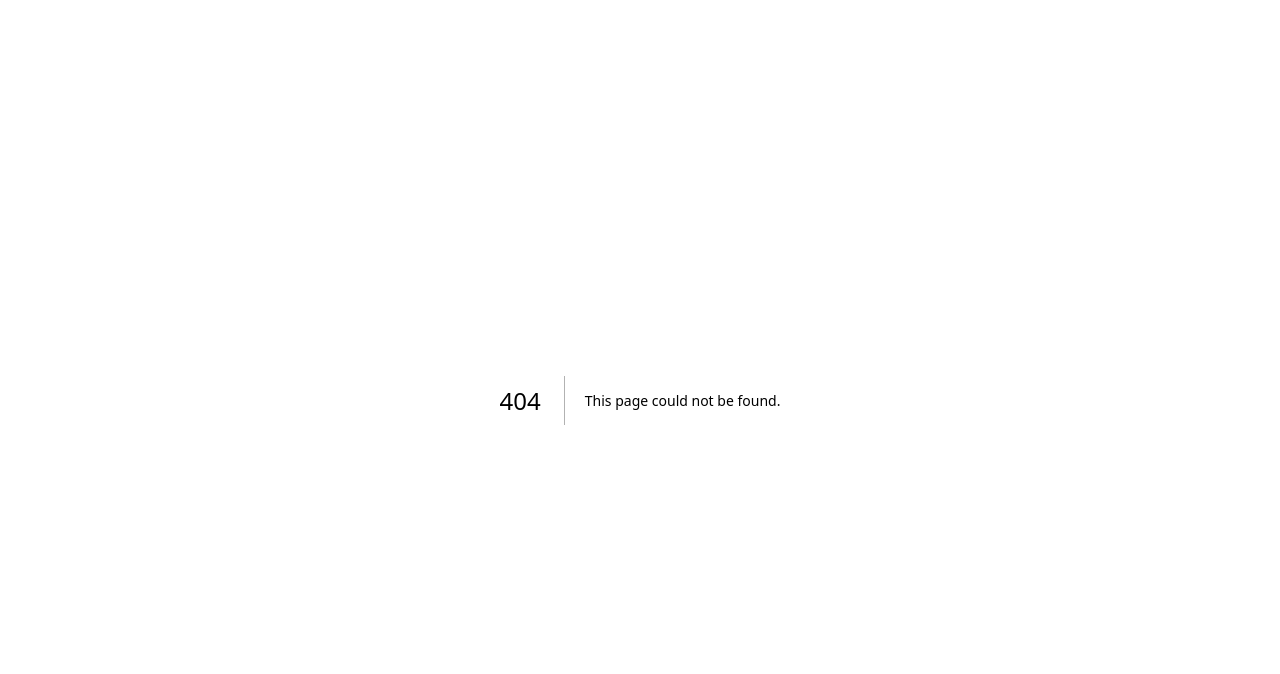
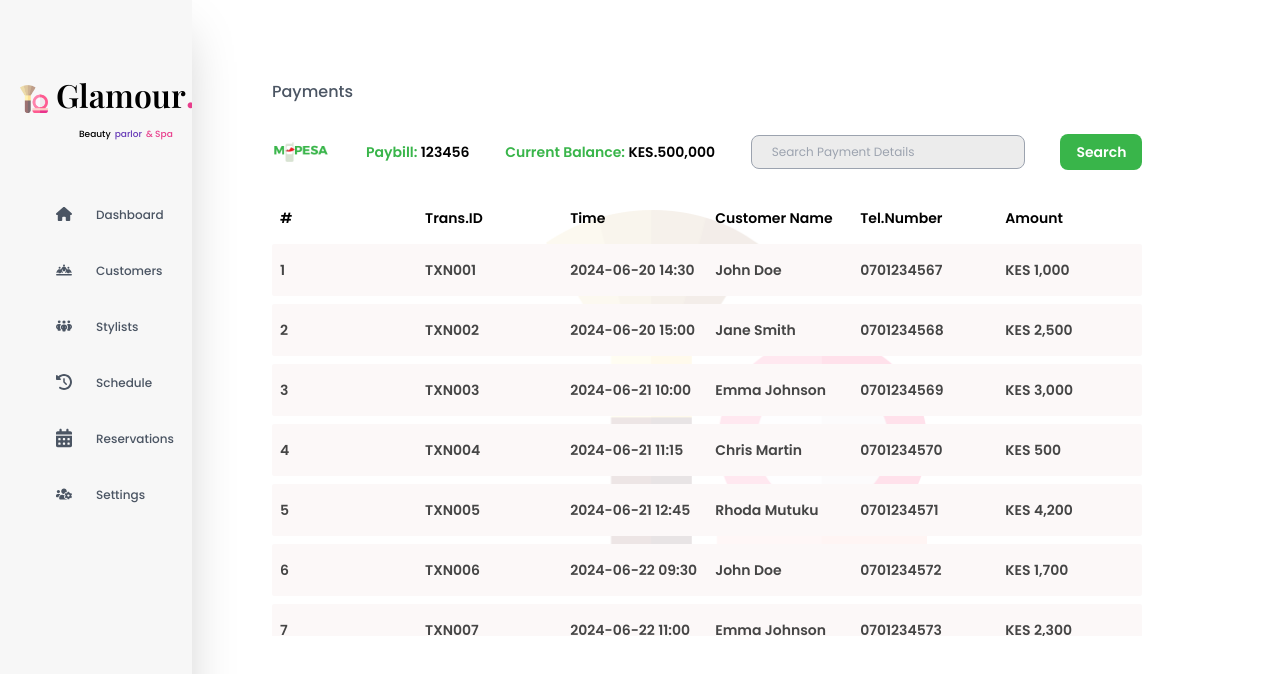
Before and after one commit to DennisMuindi/Salon-MS, a Next.js app: page /payment in a window 1280 px wide. Before the commit this address had no page. Shown: the top 674 px of the page. Built offline with nearby package versions, Linux system fonts and the light colour scheme; a web font is replaced by a local one.

Commit message:
New payment component

```diff
--- /dev/null
+++ b/src/components/payment/ContentPayment.tsx
@@ -0,0 +1,16 @@
+import React from "react";
+import PayTable from "./PaymentTable";
+
+export default function PaymentContent() {
+  return (
+    <div
+      className="ml-[15%] w-[85%] bg-white h-screen overflow-x-hidden inset-0 bg-[url(/bg-image.png)] bg-contain bg-center bg-no-repeat"
+      style={{ scrollBehavior: "smooth", backgroundSize: "35%" }}
+    >
+      <div className="flex items-center justify-between mx-20 mt-20 mb-7">
+        <h2 className="text-gray-600 font-medium">Payments</h2>
+      </div>
+      <PayTable />
+    </div>
+  );
+}
--- /dev/null
+++ b/src/components/payment/PaymentTable.tsx
@@ -0,0 +1,156 @@
+import React from "react";
+
+export default function PayTable() {
+  // Sample data
+  const transactions = [
+    {
+      id: 1,
+      transId: "TXN001",
+      time: "2024-06-20 14:30",
+      name: "John Doe",
+      telephone: "0701234567",
+      amount: "KES 1,000",
+    },
+    {
+      id: 2,
+      transId: "TXN002",
+      time: "2024-06-20 15:00",
+      name: "Jane Smith",
+      telephone: "0701234568",
+      amount: "KES 2,500",
+    },
+    {
+      id: 3,
+      transId: "TXN003",
+      time: "2024-06-21 10:00",
+      name: "Emma Johnson",
+      telephone: "0701234569",
+      amount: "KES 3,000",
+    },
+    {
+      id: 4,
+      transId: "TXN004",
+      time: "2024-06-21 11:15",
+      name: "Chris Martin",
+      telephone: "0701234570",
+      amount: "KES 500",
+    },
+    {
+      id: 5,
+      transId: "TXN005",
+      time: "2024-06-21 12:45",
+      name: "Rhoda Mutuku",
+      telephone: "0701234571",
+      amount: "KES 4,200",
+    },
+    {
+      id: 6,
+      transId: "TXN006",
+      time: "2024-06-22 09:30",
+      name: "John Doe",
+      telephone: "0701234572",
+      amount: "KES 1,700",
+    },
+    {
+      id: 7,
+      transId: "TXN007",
+      time: "2024-06-22 11:00",
+      name: "Emma Johnson",
+      telephone: "0701234573",
+      amount: "KES 2,300",
+    },
+    {
+      id: 8,
+      transId: "TXN008",
+      time: "2024-06-22 14:00",
+      name: "John Doe",
+      telephone: "0701234574",
+      amount: "KES 800",
+    },
+    {
+      id: 9,
+      transId: "TXN009",
+      time: "2024-06-22 15:30",
+      name: "Jane Smith",
+      telephone: "0701234575",
+      amount: "KES 1,200",
+    },
+  ];
+
+  return (
+    <div className="ml-20 my-5 w-[80%]">
+      <div className="flex items-center justify-between">
+        <img src="/mpesa.png" alt="" className="h-10" />
+        <h2 className="text-[#39B54A] font-semibold text-sm">
+          Paybill:{" "}
+          <span className="text-black font-semibold text-sm">123456</span>
+        </h2>
+        <h2 className="text-[#39B54A] font-semibold text-sm">
+          Current Balance:{" "}
+          <span className="text-black font-semibold text-sm">KES.500,000</span>
+        </h2>
+        <input
+          type="text"
+          placeholder="Search Payment Details"
+          className="outline-none text-left py-2 px-5 text-xs rounded-lg bg-[#ECECEC] border border-gray-400 "
+        />
+        <div className="bg-[#39B54A] flex items-center py-2 px-4 gap-2 rounded-lg">
+          <button className="text-white font-semibold text-sm">Search</button>
+        </div>
+      </div>
+
+      {/* Table headers */}
+      <div className="flex w-full mt-7 sticky top-0 z-10">
+        <div className="flex-1 p-2 text-black text-sm font-semibold text-left">
+          #
+        </div>
+        <div className="flex-1 p-2 text-black text-sm font-semibold text-left">
+          Trans.ID
+        </div>
+        <div className="flex-1 p-2 text-black text-sm font-semibold text-left">
+          Time
+        </div>
+        <div className="flex-1 p-2 text-black text-sm font-semibold text-left">
+          Customer Name
+        </div>
+        <div className="flex-1 p-2 text-black text-sm font-semibold text-left">
+          Tel.Number
+        </div>
+        <div className="flex-1 p-2 text-black text-sm font-semibold text-left">
+          Amount
+        </div>
+      </div>
+
+      {/* Table rows */}
+      <div className="max-h-[400px] overflow-y-scroll">
+        {transactions.map((transaction, index) => (
+          <div
+            key={transaction.id}
+            className={`flex w-full ${
+              index % 1 === 0 ? " bg-[#fcf8f8]" : " bg-white"
+            } my-2 py-2 rounded-sm`}
+          >
+            <div className="flex-1 p-2 text-[#454545] text-sm font-semibold text-left">
+              {transaction.id}
+            </div>
+            <div className="flex-1 p-2 text-[#454545] text-sm font-semibold text-left">
+              {transaction.transId}
+            </div>
+            <div className="flex-1 p-2 text-[#454545] text-sm font-semibold text-left">
+              {transaction.time}
+            </div>
+            <div className="flex-1 p-2 text-[#454545] text-sm font-semibold text-left">
+              {transaction.name}
+            </div>
+            <div className="flex-1 p-2 text-[#454545] text-sm font-semibold text-left">
+              {transaction.telephone}
+            </div>
+            <div className="flex-1 p-2 text-[#454545] text-sm font-semibold text-left">
+              {transaction.amount}
+            </div>
+          </div>
+        ))}
+      </div>
+    </div>
+  );
+}
--- /dev/null
+++ b/src/pages/payment.tsx
@@ -0,0 +1,12 @@
+import SideBar from "@/components/SideBar";
+import PaymentContent from "@/components/payment/ContentPayment";
+import React from "react";
+
+export default function payment() {
+  return (
+    <div>
+      <SideBar />
+      <PaymentContent />
+    </div>
+  );
+}
```
Also changed, not shown: public/mpesa.png (added).
